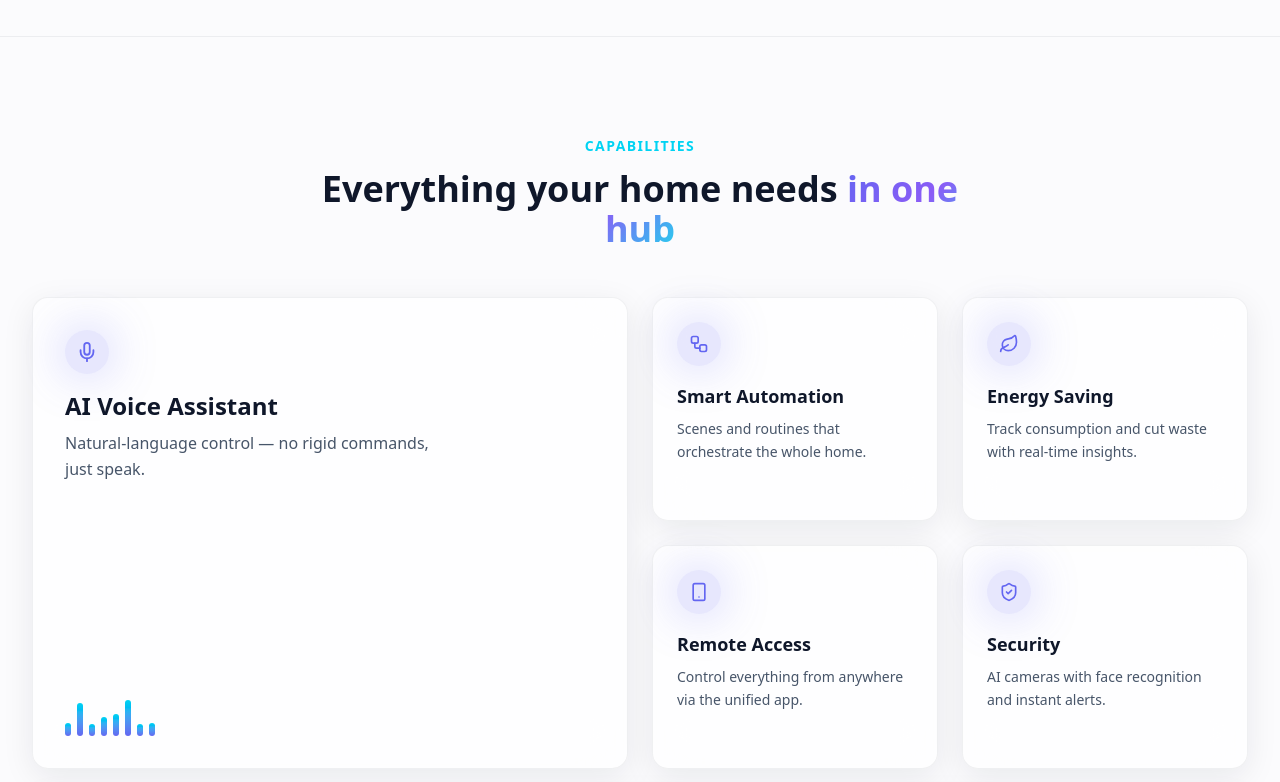
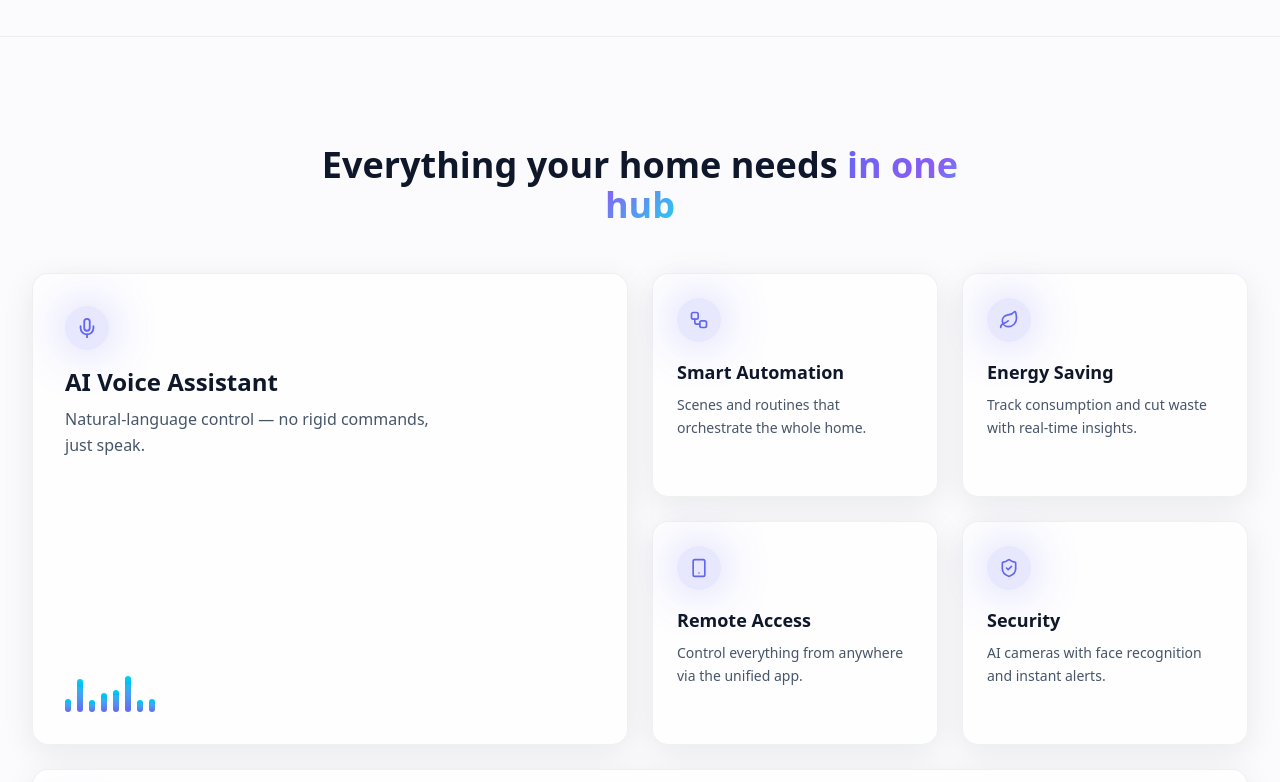
Before and after one commit to ThinhVinhPhat/NovaSense, a Next.js app: page / in a window 1280 px wide. Shown: the part 840-1622 px from the top of the page. Built offline with nearby package versions, Linux system fonts and the light colour scheme; no server answers.

Commit message:
fix: remove redundant capabilities label from Features section

```diff
--- a/components/sections/Features.tsx
+++ b/components/sections/Features.tsx
@@ -59,7 +59,6 @@ export function Features() {
     <Section id="features">
       <Container>
         <div className="mx-auto max-w-2xl text-center">
-          <span className="text-sm font-semibold tracking-widest text-cyan-400">CAPABILITIES</span>
           <h2 className="mt-3 font-heading text-3xl font-bold text-(--color-text-primary) sm:text-4xl">
             Everything your home needs <span className="text-gradient">in one hub</span>
           </h2>
```
